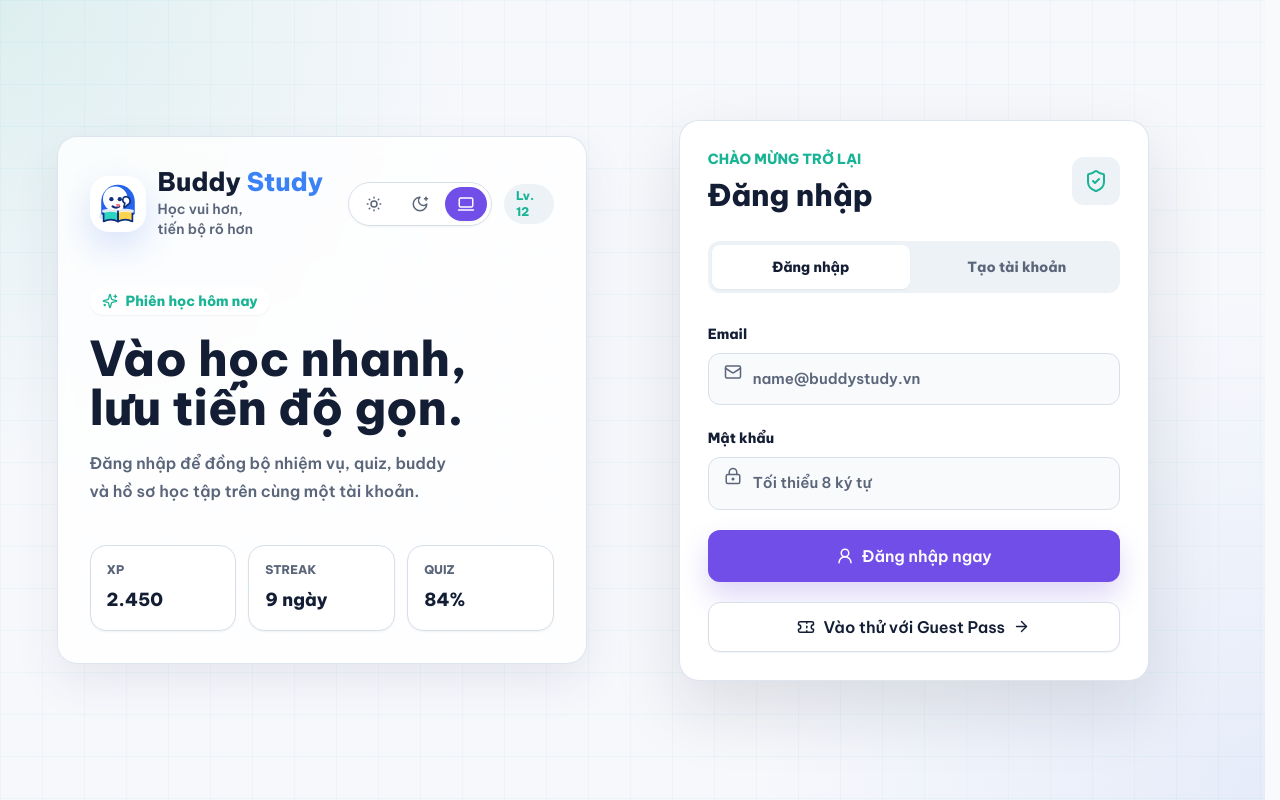
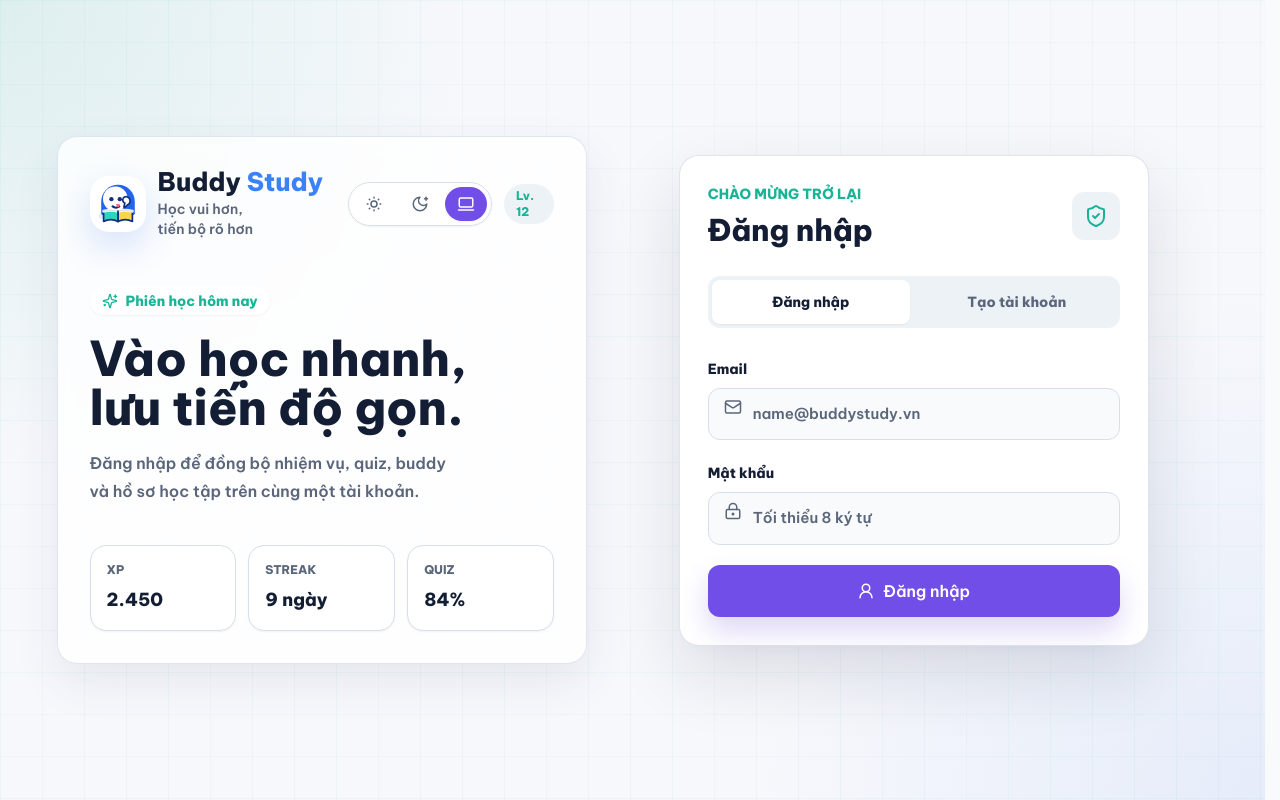
Before and after one commit to dtkienIT/C2-App-010-FE, a React (Vite) app: page /auth in a window 1280 px wide. Built offline with nearby package versions, Linux system fonts and the light colour scheme; no server answers.

Commit message:
delete guess pass

```diff
--- a/src/pages/AuthPage.tsx
+++ b/src/pages/AuthPage.tsx
@@ -1,5 +1,5 @@
 import { isAxiosError } from "axios";
-import { ArrowRight, LockKeyhole, Mail, ShieldCheck, Sparkles, Ticket, UserRound } from "lucide-react";
+import { LockKeyhole, Mail, ShieldCheck, Sparkles, UserRound } from "lucide-react";
 import { FormEvent, useState } from "react";
 import { Navigate, useLocation, useNavigate } from "react-router-dom";
 import { useAuth } from "../auth/AuthContext";
@@ -31,7 +31,7 @@
 }
 
 export function AuthPage() {
-  const { login, register, continueAsGuest, mode } = useAuth();
+  const { login, register, mode } = useAuth();
   const navigate = useNavigate();
   const location = useLocation();
   const [authMode, setAuthMode] = useState<AuthMode>(() => {
@@ -77,11 +77,6 @@
     } finally {
       setIsSubmitting(false);
     }
-  }
-
-  function handleGuest() {
-    continueAsGuest();
-    navigate(getRedirectTarget(location.state), { replace: true });
   }
 
   return (
@@ -202,13 +197,7 @@
 
               <button className="primary-button w-full rounded-xl py-3.5" disabled={isSubmitting} type="submit">
                 <UserRound size={18} />
-                {isSubmitting ? "Đang xử lý..." : authMode === "login" ? "Đăng nhập ngay" : "Tạo tài khoản"}
-              </button>
-
-              <button className="secondary-button w-full rounded-xl py-3" onClick={handleGuest} type="button">
-                <Ticket size={18} />
-                Vào thử với Guest Pass
-                <ArrowRight size={17} />
+                {isSubmitting ? "Đang xử lý..." : authMode === "login" ? "Đăng nhập" : "Tạo tài khoản"}
               </button>
             </form>
           </div>
```
